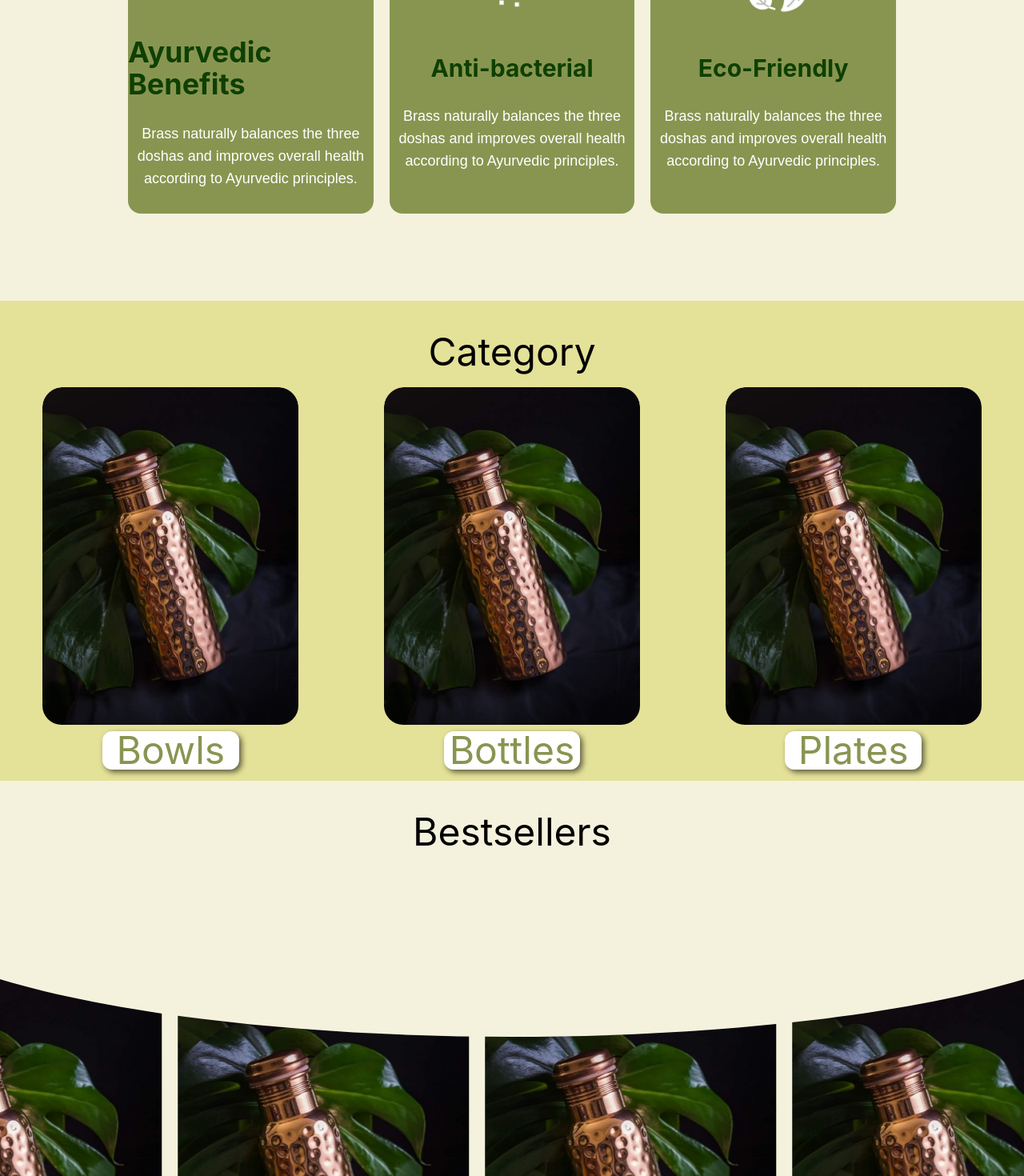
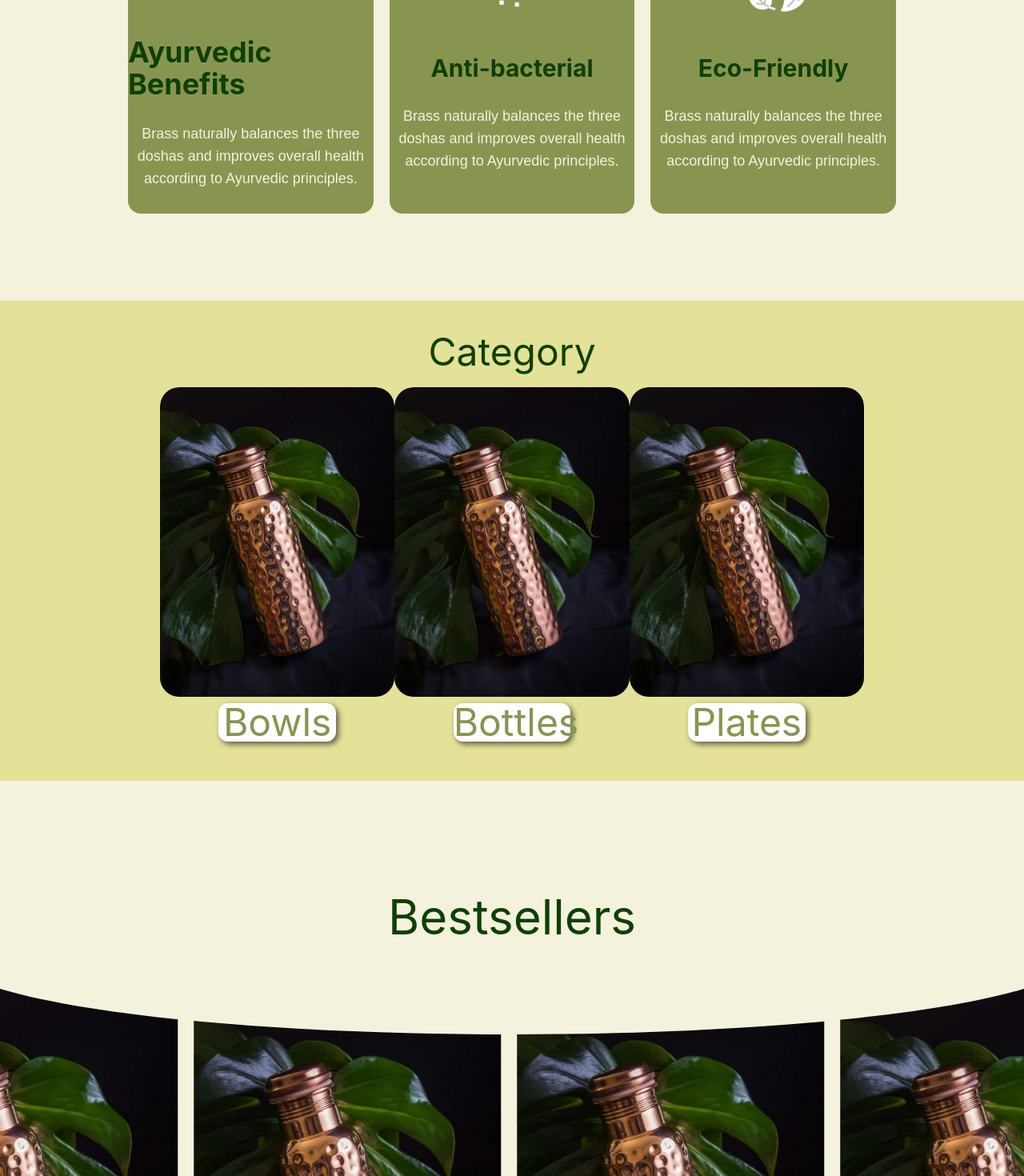
Before and after one commit to Ritzss/BrassSiteNew, a Next.js app in the folder brassnewsite/: page / in a window 1280 px wide. Shown: the part 1320-2790 px from the top of the page at 80% size. Built offline with nearby package versions, Linux system fonts and the light colour scheme.

Commit message:
updated-pipesection

```diff
--- a/brassnewsite/src/app/page.tsx
+++ b/brassnewsite/src/app/page.tsx
@@ -11,7 +11,7 @@ export default function Home() {
     <div
       className={`bg-[#f4f2dd] dark:bg-[#889551] dark:text-black text-black sticky top-2.5`}
     >
-      <div className="hidden md:block sticky top-0 z-20">
+      <div className="hidden md:block sticky top-0 z-30">
         <Navbar />
       </div>
       <div className="block md:hidden">
@@ -26,7 +26,7 @@ export default function Home() {
       {/* Why choose brass */}
       <div
         id="bestseller"
-        className="min-h-screen flex flex-col justify-evenly dark:text-white"
+        className="min-h-screen flex flex-col justify-evenly dark:text-[#f4f2dd] text-[#0E4001]"
       >
         <div className="  flex-col  flex  items-center">
           <div className="text-4xl inter">Why choose Brass?</div>
@@ -47,7 +47,7 @@ export default function Home() {
               <div className="text-4xl font-bold inter dark:text-[#889551] text-[#0E4001]">
                 Ayurvedic Benefits
               </div>
-              <div className="text-center text-lg  text-white">
+              <div className="text-center text-lg  text-[#f4f2dd]">
                 Brass naturally balances the three doshas and improves overall
                 health according to Ayurvedic principles.
               </div>
@@ -65,7 +65,7 @@ export default function Home() {
               <div className="text-3xl font-bold inter dark:text-[#889551] text-[#0E4001]">
                 Anti-bacterial
               </div>
-              <div className="text-center text-lg text-white">
+              <div className="text-center text-lg text-[#f4f2dd]">
                 Brass naturally balances the three doshas and improves overall
                 health according to Ayurvedic principles.
               </div>
@@ -83,7 +83,7 @@ export default function Home() {
               <div className="text-3xl font-bold inter dark:text-[#889551] text-[#0E4001]">
                 Eco-Friendly
               </div>
-              <div className="text-center text-lg text-white">
+              <div className="text-center text-lg text-[#f4f2dd]">
                 Brass naturally balances the three doshas and improves overall
                 health according to Ayurvedic principles.
               </div>
@@ -98,12 +98,12 @@ export default function Home() {
         className="flex flex-col px-auto mb-10 bg-[#e4e198] h-150"
       >
         <div className="flex h-15 mt-10">
-          <div className="text-5xl w-full text-center inter dark:text-white text-black">
+          <div className="text-5xl w-full text-center inter text-[#0E4001]">
             Category
           </div>
         </div>
-        <div className=" flex flex-1">
-          <div className=" w-1/3">
+        <div className=" flex flex-1 mx-50">
+          <div className="w-1/3">
             <Image
               alt=""
               src="/Demo/Images/image.png"
@@ -111,8 +111,10 @@ export default function Home() {
               height={320}
               className="mx-auto my-2 rounded-3xl"
             />
-            <div className="text-5xl text-center inter dark:text-[#889551] text-[#889551] shadow-[3.2px_3.2px_7px_#0009] mx-auto rounded-xl w-[40%] bg-white hover:bg-[#fff9]">
-              <Link href={`/productsdetail`}>Bowls</Link>
+            <div className="text-5xl text-center inter dark:text-[#889551] text-[#889551] shadow-[3.2px_3.2px_7px_#0009] mx-auto rounded-xl w-[50%] bg-white hover:bg-[#fff9]">
+              <Link href={`/productsdetail`} className="">
+                Bowls
+              </Link>
             </div>
           </div>
           <div className="w-1/3">
@@ -123,11 +125,13 @@ export default function Home() {
               height={320}
               className="mx-auto my-2 rounded-3xl"
             />
-            <div className="text-5xl text-center inter dark:text-[#889551] text-[#889551] shadow-[3.2px_3.2px_7px_#0009] mx-auto rounded-xl w-[40%] bg-white hover:bg-[#fff9]">
-              <Link href={`/productsdetail`}>Bottles</Link>
+            <div className="text-5xl text-center inter dark:text-[#889551] text-[#889551] shadow-[3.2px_3.2px_7px_#0009] mx-auto rounded-xl w-[50%] bg-white hover:bg-[#fff9]">
+              <Link href={`/productsdetail`} className="">
+                Bottles
+              </Link>
             </div>
           </div>
-          <div className=" w-1/3">
+          <div className="w-1/3">
             <Image
               alt=""
               src="/Demo/Images/image.png"
@@ -135,8 +139,10 @@ export default function Home() {
               height={320}
               className="mx-auto my-2 rounded-3xl"
             />
-            <div className="text-5xl text-center inter dark:text-[#889551] text-[#889551] shadow-[3.2px_3.2px_7px_#0009] mx-auto rounded-xl w-[40%] bg-white hover:bg-[#fff9]">
-              <Link href={`/productsNdetail`}>Plates</Link>
+            <div className="text-5xl text-center inter dark:text-[#889551] text-[#889551] shadow-[3.2px_3.2px_7px_#0009] mx-auto rounded-xl w-[50%] bg-white hover:bg-[#fff9]">
+              <Link href={`/productsNdetail`} className="">
+                Plates
+              </Link>
             </div>
           </div>
         </div>
@@ -144,13 +150,13 @@ export default function Home() {
 
       {/* Bestseller */}
       <div id="bestseller" className="min-h-screen">
-        <div className="text-5xl text-center inter dark:text-white text-black mb-40 ">
+        <div className="relative top-25 text-6xl text-center inter dark:text-[#f4f2dd] text-[#0E4001] mb-40 ">
           Bestsellers
         </div>
         <PipeSection />
         <div
           id="bestsellerText"
-          className="text-4xl dark:text-[#ffffff] text-[#889551] text-center inter mt-25"
+          className="text-4xl dark:text-[#ffffff] text-[#889551] text-center inter mt-25 relative -top-15"
         >
           <div>Start Your Wellness Journey</div>
           <div className="text-xl dark:text-[#e4e198] text-black">
@@ -159,7 +165,7 @@ export default function Home() {
           </div>
         </div>
       </div>
-      <div className="flex justify-center mt-15 ">
+      <div className="flex justify-center mt-15  relative -top-15">
         <button className="dark:bg-[#e4e198] bg-[#889551] hover:bg-[#9c9b66] text-white text-3xl p-5 rounded-tl-3xl rounded-br-3xl w-70 inter shadow-[1px_3px_5px_0_#000] tracking-widest">
           Explore Now
         </button>
@@ -170,19 +176,3 @@ export default function Home() {
     </div>
   );
 }
-
-// /* Bestsellers */
-
-// position: absolute;
-// width: 351px;
-// height: 77px;
-// left: calc(50% - 351px/2 + 9.5px);
-// top: 2141px;
-
-// font-family: 'Inter';
-// font-style: normal;
-// font-weight: 700;
-// font-size: 64px;
-// line-height: 77px;
-
-// color: #000000;
--- a/brassnewsite/src/components/UI/CurvedCarousel.tsx
+++ b/brassnewsite/src/components/UI/CurvedCarousel.tsx
@@ -13,7 +13,7 @@ export default function PipeSection({items}:{items?:string[]}) {
     <div className="pipeContainer">
       <svg width="0" height="0">
         <clipPath id="pipeClip" clipPathUnits="objectBoundingBox">
-          <path d=" M0,0 C0.25,0.20 0.75,0.20 1,0 L1,1 C0.75,0.75 0.25,0.75 0,1 Z" />
+          <path d=" M0,0 C0.20,0.15 0.80,0.15 1,0 L1,1 C0.80,0.80 0.20,0.80 0,1 Z" />
         </clipPath>
       </svg>
 
@@ -24,7 +24,7 @@ export default function PipeSection({items}:{items?:string[]}) {
               key={i}
               src={item}
               alt="image"
-              width={364}
+              width={384}
               height={346}
               className="pipeItem"
             />
```
